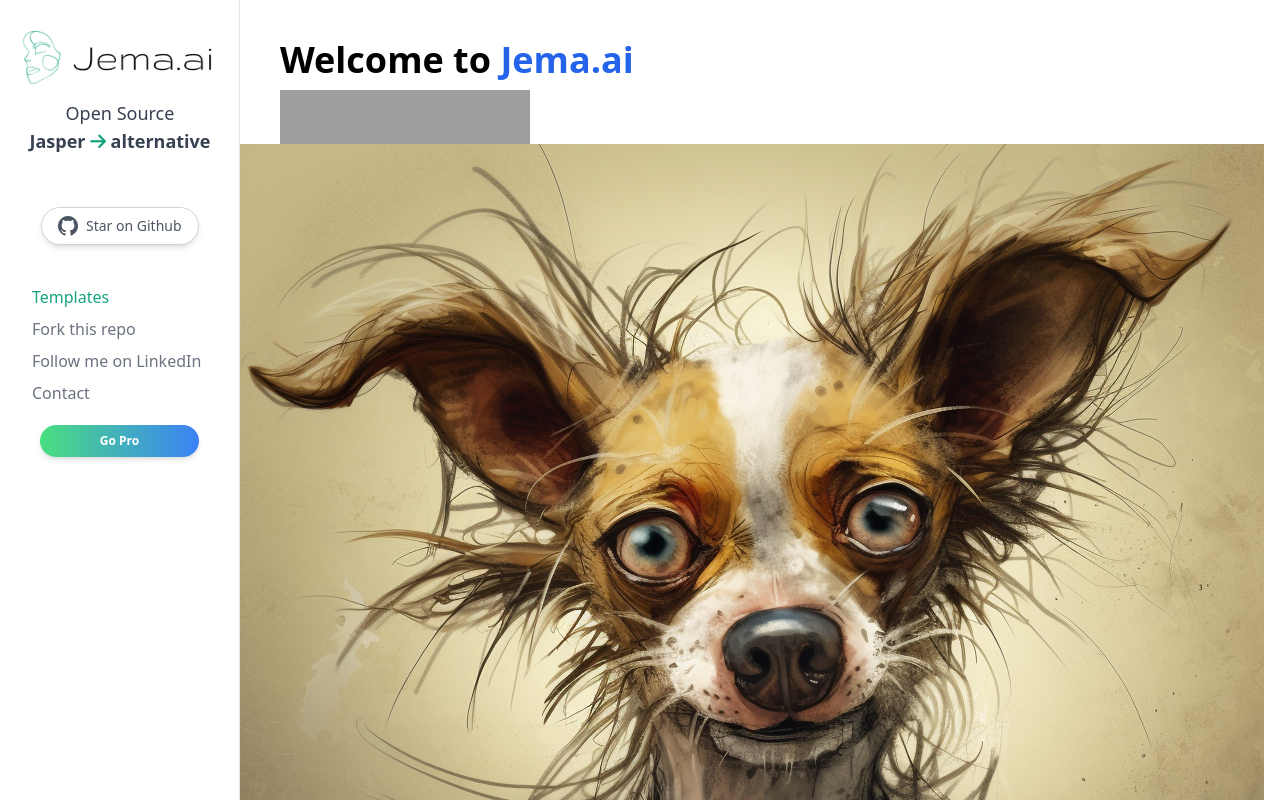
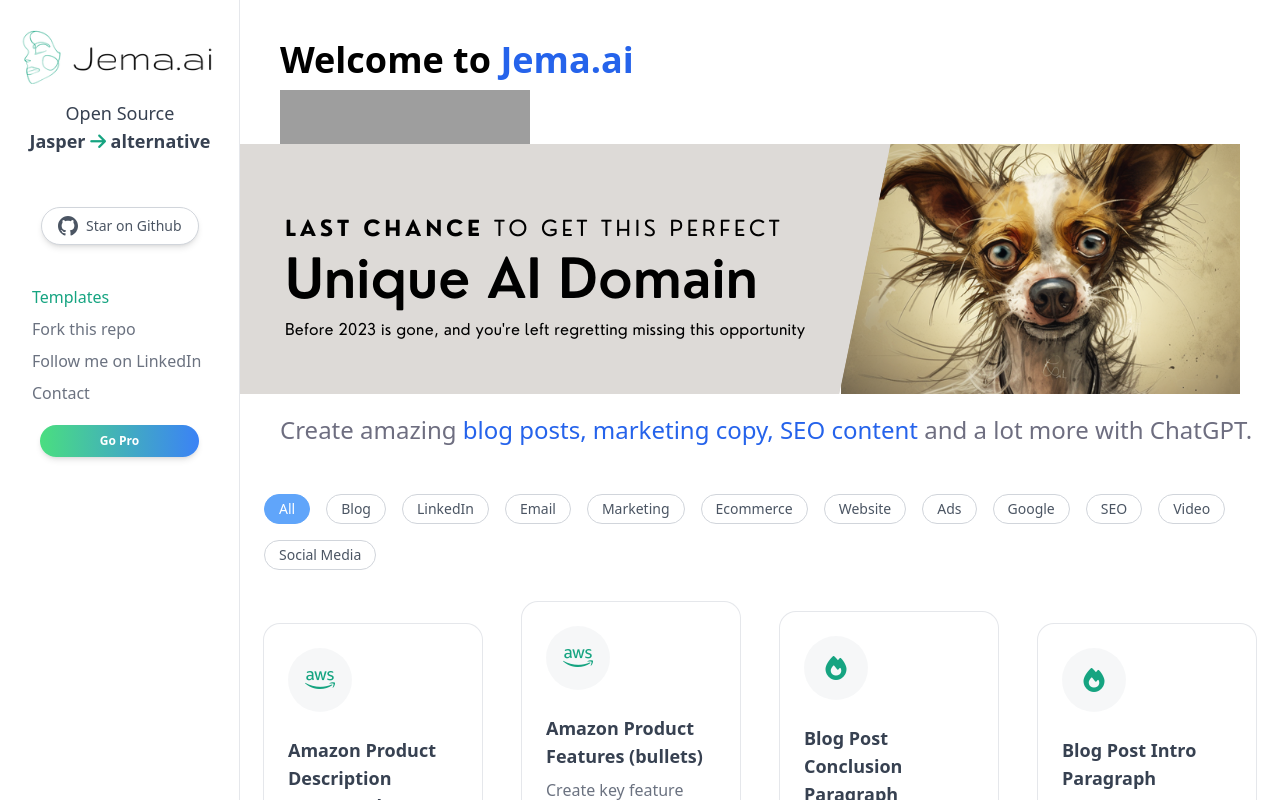
Before and after one commit to yuvalsuede/jasper-alternative-gpt, a Next.js app: page / in a window 1280 px wide. Shown: the top 800 px of the page. Built offline with nearby package versions, Linux system fonts and the light colour scheme; grey boxes are pictures that could not be loaded.

Commit message:
update banner

```diff
--- a/pages/index.tsx
+++ b/pages/index.tsx
@@ -21,7 +21,7 @@
             <div>
                 <a href="https://dan.com/buy-domain/jema.ai"
                    target="_blank"><img
-                    src="/images/jema-domain.png"
+                    src="/images/last-chance.png"
                     alt="Jema&#0046;ai - The&#0032;open&#0032;source&#0032;Jasper&#0046;ai&#0032;alternative | Product Hunt"
                     width="auto" height="100"/>
                 </a>
```
Also changed, not shown: public/images/last-chance.png (added).
